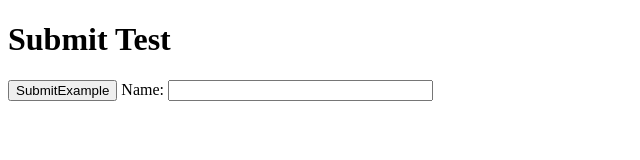
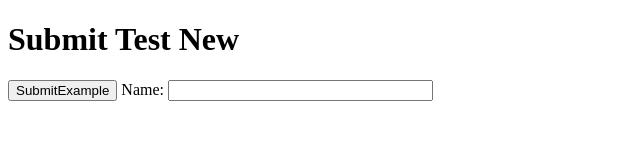
Before and after one commit to blbauer/hello-world, a plain HTML site: page submit-test.html in a window 1280 px wide. Shown: the whole page, without its empty margins (0-640 px from the left). Drawn offline with Linux system fonts and the light colour scheme.

Commit message:
Update submit-test.html

```diff
--- a/submit-test.html
+++ b/submit-test.html
@@ -8,7 +8,7 @@
   <title>Title of Document</title>
 </head>
 <body>
-<h1>Submit Test</h1>
+<h1>Submit Test New</h1>
 <script src="http://gist-it.appspot.com/http://github.com/hello-world/submit-test.html"></script>
 <form id="SubmitExampleForm" action="https://brucebauer.info/assets/ITEC3650/datadump.php">
 	<input type="submit" value="SubmitExample" Name="SubmitButton">
```
